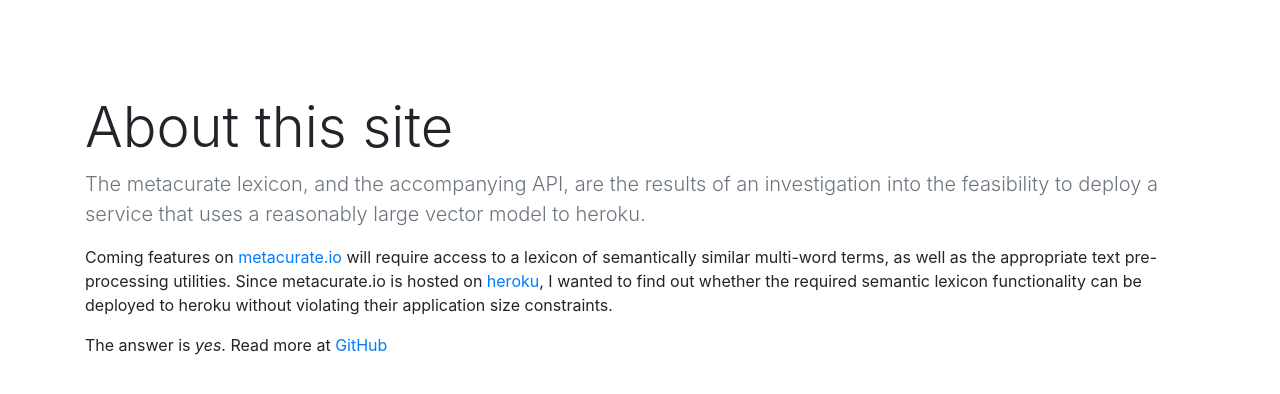
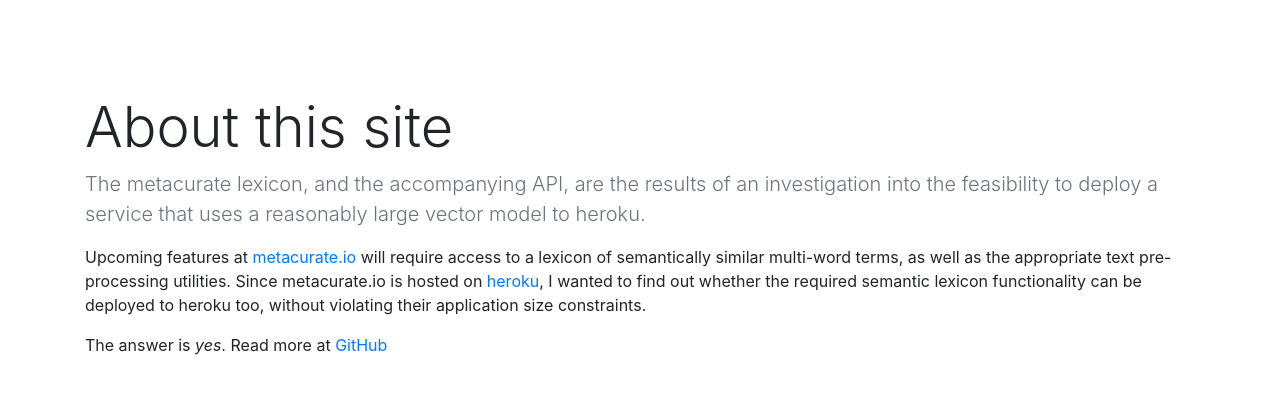
Before and after one commit to fredriko/metacurate-lexicon, a Flask app: page /about in a window 1280 px wide. Shown: the part 56-450 px from the top of the page. Run offline with Flask 2, Linux system fonts and the light colour scheme; some libraries are stand-ins or nearby versions.

Commit message:
Copy changes.

```diff
--- a/src/templates/about.jinja2
+++ b/src/templates/about.jinja2
@@ -7,10 +7,10 @@
       <p class="lead text-secondary">The metacurate lexicon, and the accompanying API, are the results of an
       investigation into the feasibility to deploy a service that uses a reasonably large vector model to heroku.</p>
 
-      <p>Coming features on <a href="https://metacurate.io">metacurate.io</a> will require access to a
+      <p>Upcoming features at <a href="https://metacurate.io">metacurate.io</a> will require access to a
       lexicon of semantically similar multi-word terms, as well as the appropriate text pre-processing utilities.
       Since metacurate.io is hosted on <a href="https://www.heroku.com/">heroku</a>, I wanted to
-      find out whether the required semantic lexicon functionality can be deployed to heroku without violating
+      find out whether the required semantic lexicon functionality can be deployed to heroku too, without violating
       their application size constraints.</p>
 
       <p>The answer is <i>yes</i>. Read more at <a href="https://github.com/fredriko/metacurate-lexicon">GitHub</a></p>
```
